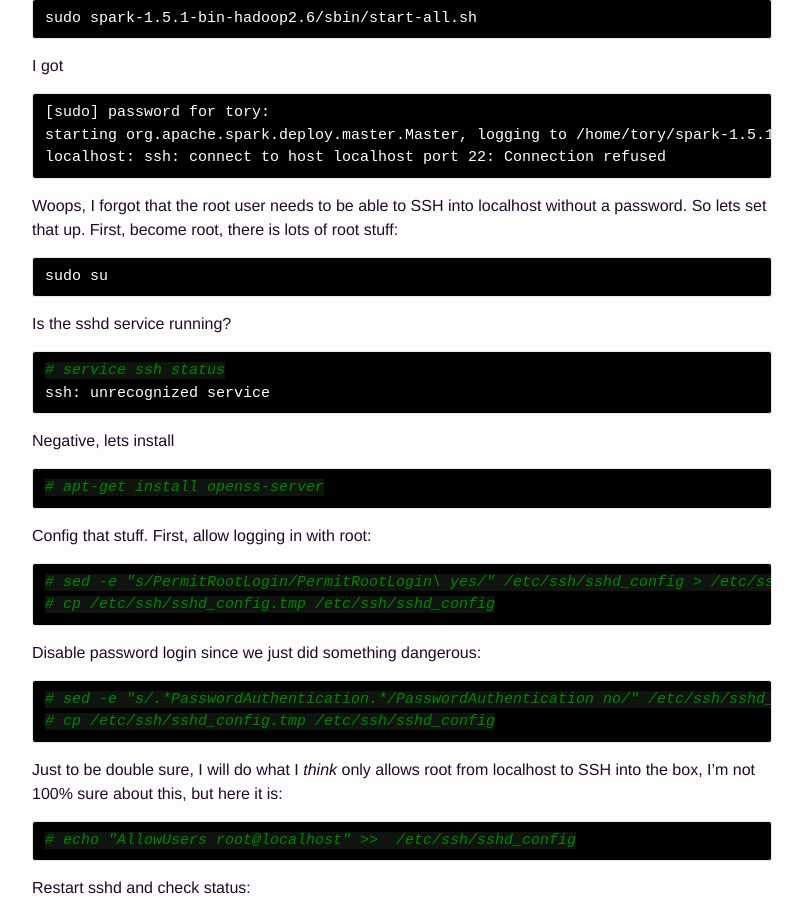
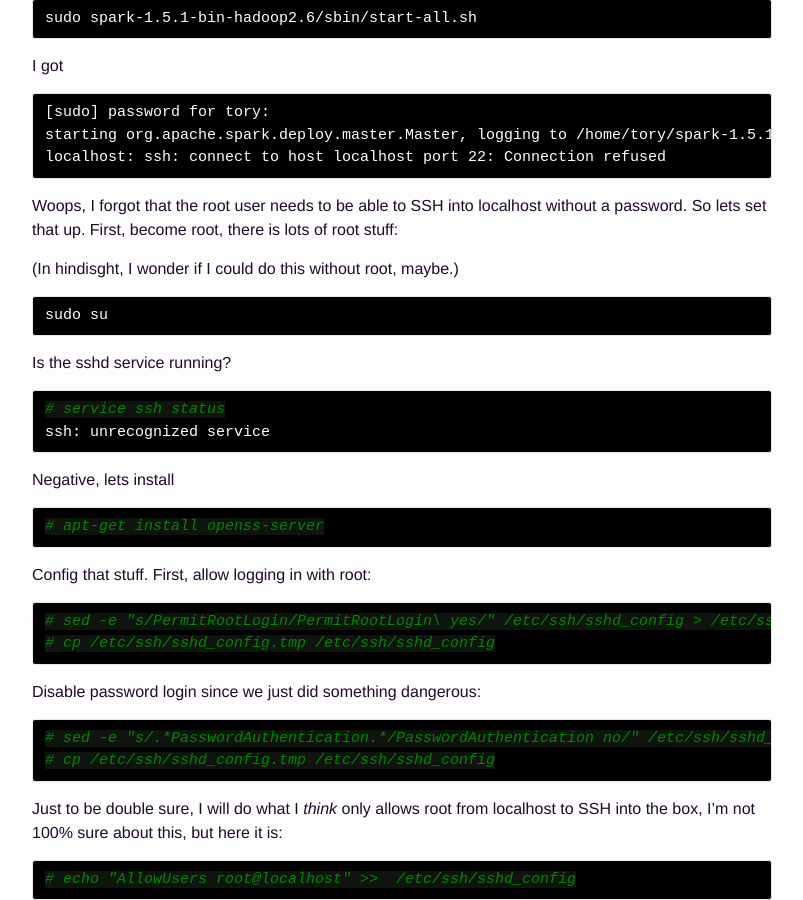
Before and after one commit to torypages/blog, a Jekyll site: the page built from _posts/2015-12-12-jupyter-spark.markdown, in a window 1280 px wide and 900 px high, scrolled down 935 px. Shown: the whole window, without its empty margins (238-1041 px from the left). Built offline with Jekyll 4.4.1, drawn with Linux system fonts in a browser that asks for light colours; Markdown is read by kramdown in place of the engine named in the settings.

Commit message:
hindsight?

````diff
--- a/_posts/2015-12-12-jupyter-spark.markdown
+++ b/_posts/2015-12-12-jupyter-spark.markdown
@@ -61,6 +61,8 @@
 ```
 
 Woops, I forgot that the root user needs to be able to SSH into localhost without a password. So lets set that up. First, become root, there is lots of root stuff:
+
+(In hindisght, I wonder if I could do this without root, maybe.)
 
 ```bash
 sudo su
````
